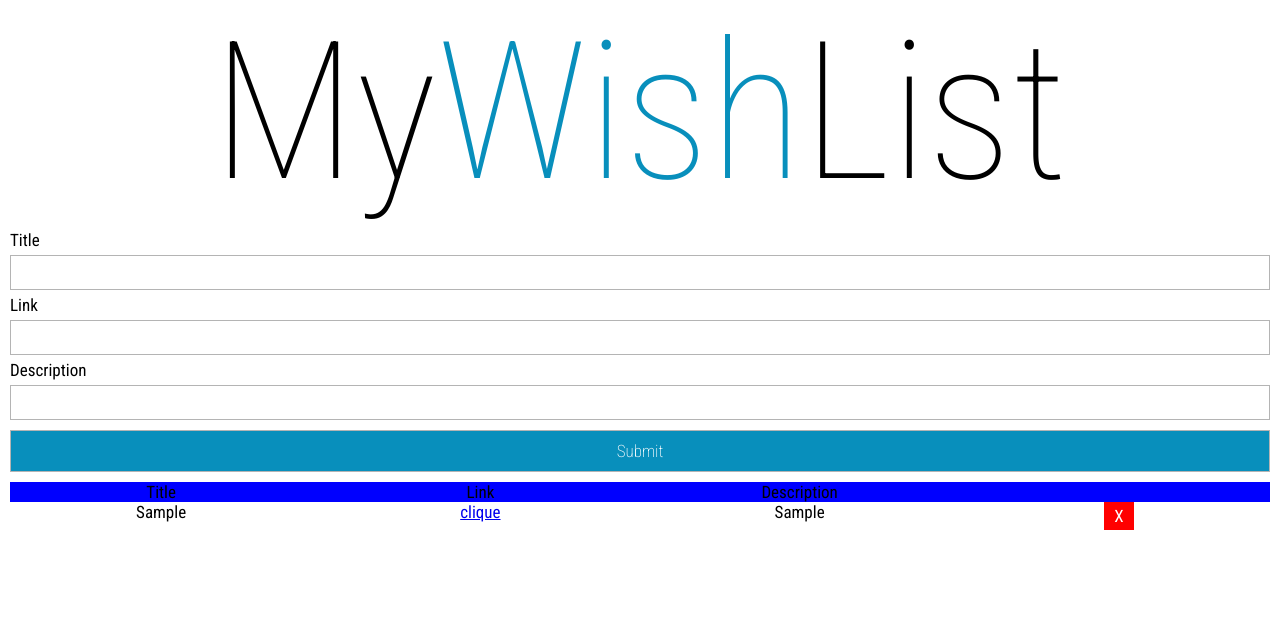
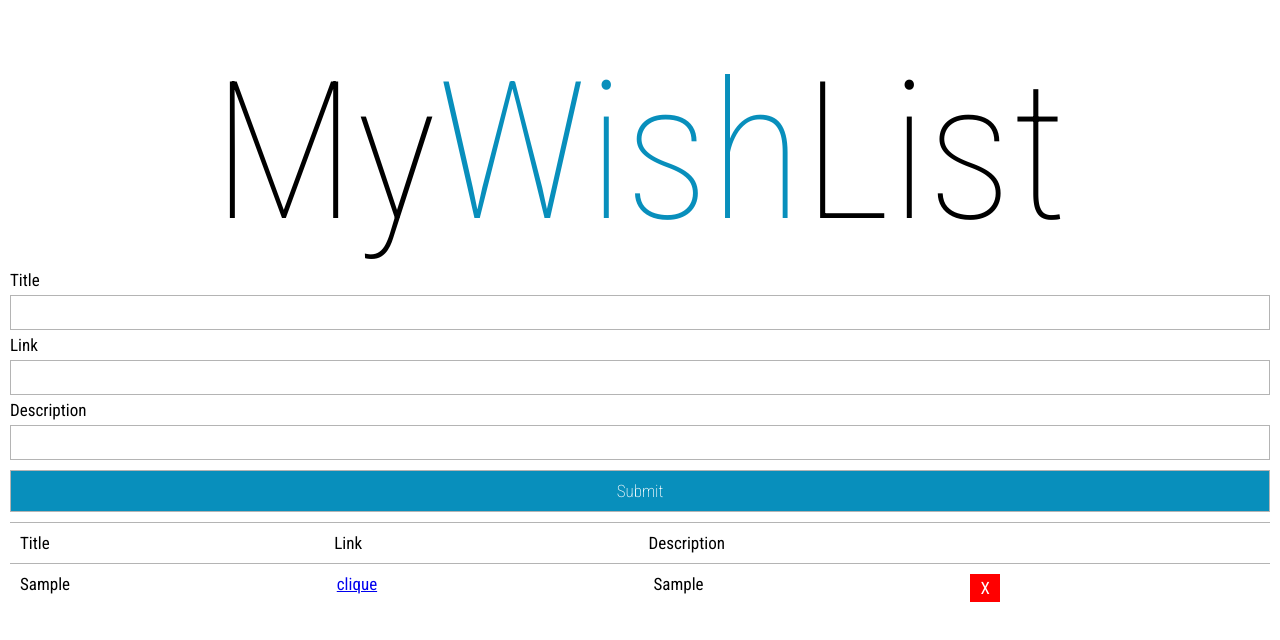
Before and after one commit to Scharlyopitz/Wishlist-React, a React (Vite) app: page / in a window 1280 px wide. Both pictures are taken after typing "Sample", "Sample", "Sample" into the empty fields and a click on the input "Submit". Shown: the top 640 px of the page. Built offline with nearby package versions, Linux system fonts and the light colour scheme.

Commit message:
Styling CSS

```diff
--- a/src/sass/_header.scss
+++ b/src/sass/_header.scss
@@ -1,4 +1,6 @@
 header {
+  margin-top: 40px;
+
   span {
     font-size: 15vw;
     font-weight: 100;
--- a/src/sass/_wishlist.scss
+++ b/src/sass/_wishlist.scss
@@ -1,5 +1,8 @@
 .wishlistContainer {
+  padding-left: 10px;
+  text-align: start;
   .wishlistRow {
+    margin: 10px 0;
     position: relative;
     columns: 4;
   }
@@ -10,5 +13,6 @@
     padding: 4px;
     width: 30px;
     display: inline-block;
+    text-align: center;
   }
 }
--- a/src/sass/_wishlistBanner.scss
+++ b/src/sass/_wishlistBanner.scss
@@ -1,4 +1,7 @@
 .wishlistBanner {
   columns: 4;
-  background: blue;
+  padding: 10px;
+  border-bottom: 1px solid $Grey;
+  border-top: 1px solid $Grey;
+  text-align: start;
 }
--- a/src/style/style.css
+++ b/src/style/style.css
@@ -19,10 +19,18 @@ body p {
 .wishlistBanner {
   -moz-columns: 4;
        columns: 4;
-  background: blue;
+  padding: 10px;
+  border-bottom: 1px solid #b4b4b4;
+  border-top: 1px solid #b4b4b4;
+  text-align: start;
 }
 
+.wishlistContainer {
+  padding-left: 10px;
+  text-align: start;
+}
 .wishlistContainer .wishlistRow {
+  margin: 10px 0;
   position: relative;
   -moz-columns: 4;
        columns: 4;
@@ -33,8 +41,12 @@ body p {
   padding: 4px;
   width: 30px;
   display: inline-block;
+  text-align: center;
 }
 
+header {
+  margin-top: 40px;
+}
 header span {
   font-size: 15vw;
   font-weight: 100;
```
Also changed, not shown: 1 other file (tests, documents, lock files or other folders).
